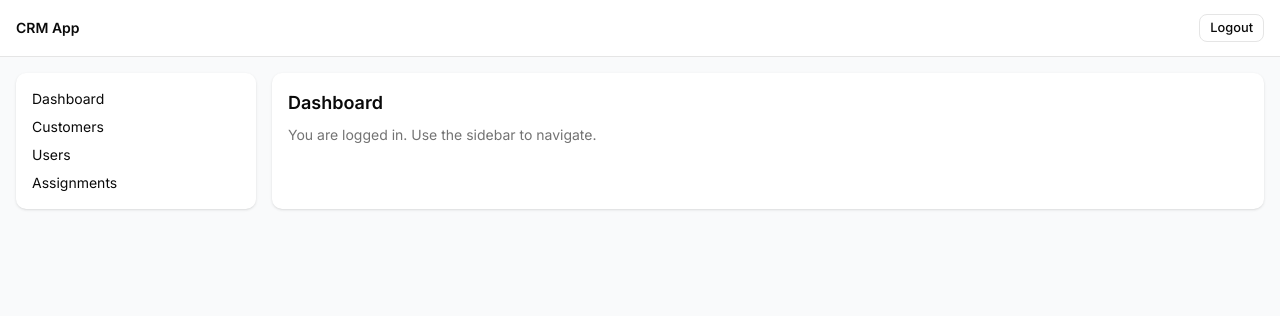
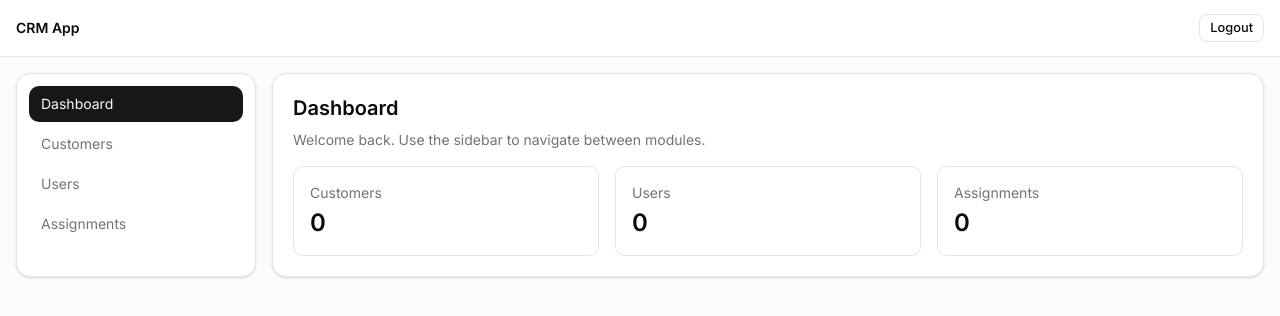
Before and after one commit to Afaqahmad1122/crm-app, a Next.js app in the folder frontend/: page /dashboard in a window 1280 px wide. Shown: the top 316 px of the page. Built offline with nearby package versions, Linux system fonts and the light colour scheme; no server answers.

Commit message:
Refactor authentication controller to remove cookie handling from registration; update dashboard layout and pages to enhance UI with new components for customers, users, and assignments. Adjust sidebar for navigation and modify registration redirection to login page.

```diff
--- /dev/null
+++ b/frontend/app/dashboard/assignments/page.tsx
@@ -0,0 +1,10 @@
+export default function AssignmentsPage() {
+  return (
+    <div className="space-y-2">
+      <h1 className="text-xl font-semibold">Assignments</h1>
+      <p className="text-sm text-muted-foreground">
+        This is the assignments page. You can track ownership and follow-ups here.
+      </p>
+    </div>
+  );
+}
--- /dev/null
+++ b/frontend/app/dashboard/customers/page.tsx
@@ -0,0 +1,10 @@
+export default function CustomersPage() {
+  return (
+    <div className="space-y-2">
+      <h1 className="text-xl font-semibold">Customers</h1>
+      <p className="text-sm text-muted-foreground">
+        This is the customers page. You can list and manage customers here.
+      </p>
+    </div>
+  );
+}
--- /dev/null
+++ b/frontend/app/dashboard/layout.tsx
@@ -0,0 +1,10 @@
+import type { ReactNode } from "react";
+import { Layout } from "@/components/layout/Layout";
+
+interface DashboardLayoutProps {
+  children: ReactNode;
+}
+
+export default function DashboardLayout({ children }: DashboardLayoutProps) {
+  return <Layout>{children}</Layout>;
+}
--- a/frontend/app/dashboard/page.tsx
+++ b/frontend/app/dashboard/page.tsx
@@ -1,14 +1,24 @@
-import { Layout } from "@/components/layout/Layout";
-
 export default function DashboardPage() {
   return (
-    <Layout>
-      <div className="space-y-2">
-        <h1 className="text-lg font-semibold">Dashboard</h1>
-        <p className="text-sm text-muted-foreground">
-          You are logged in. Use the sidebar to navigate.
-        </p>
+    <div className="space-y-2">
+      <h1 className="text-xl font-semibold">Dashboard</h1>
+      <p className="text-sm text-muted-foreground">
+        Welcome back. Use the sidebar to navigate between modules.
+      </p>
+      <div className="mt-4 grid gap-4 md:grid-cols-3">
+        <div className="rounded-lg border bg-card p-4">
+          <p className="text-sm text-muted-foreground">Customers</p>
+          <p className="mt-1 text-2xl font-semibold">0</p>
+        </div>
+        <div className="rounded-lg border bg-card p-4">
+          <p className="text-sm text-muted-foreground">Users</p>
+          <p className="mt-1 text-2xl font-semibold">0</p>
+        </div>
+        <div className="rounded-lg border bg-card p-4">
+          <p className="text-sm text-muted-foreground">Assignments</p>
+          <p className="mt-1 text-2xl font-semibold">0</p>
+        </div>
       </div>
-    </Layout>
+    </div>
   );
 }
--- /dev/null
+++ b/frontend/app/dashboard/users/page.tsx
@@ -0,0 +1,10 @@
+export default function UsersPage() {
+  return (
+    <div className="space-y-2">
+      <h1 className="text-xl font-semibold">Users</h1>
+      <p className="text-sm text-muted-foreground">
+        This is the users page. You can view team members and roles here.
+      </p>
+    </div>
+  );
+}
--- a/frontend/app/register/page.tsx
+++ b/frontend/app/register/page.tsx
@@ -31,7 +31,7 @@ export default function RegisterPage() {
     setIsLoading(true);
     try {
       await authApi.register({ name, organizationName, email, password });
-      router.replace("/dashboard");
+      router.replace("/login");
     } catch (err: unknown) {
       const message =
         typeof err === "object" && err !== null && "message" in err
--- a/frontend/components/layout/Layout.tsx
+++ b/frontend/components/layout/Layout.tsx
@@ -8,11 +8,13 @@ interface LayoutProps {
 
 export const Layout = ({ children }: LayoutProps) => {
   return (
-    <div className="min-h-screen bg-gray-50">
+    <div className="min-h-screen bg-muted/40">
       <Navbar />
       <div className="mx-auto flex max-w-7xl gap-4 p-4">
         <Sidebar />
-        <main className="flex-1 rounded-lg bg-white p-4 shadow-sm">{children}</main>
+        <main className="flex-1 rounded-xl border bg-white p-5 shadow-sm">
+          {children}
+        </main>
       </div>
     </div>
   );
--- a/frontend/components/layout/Sidebar.tsx
+++ b/frontend/components/layout/Sidebar.tsx
@@ -1,11 +1,42 @@
+ "use client";
+
+import Link from "next/link";
+import { usePathname } from "next/navigation";
+import { cn } from "@/lib/utils";
+
+const NAV_ITEMS = [
+  { label: "Dashboard", href: "/dashboard" },
+  { label: "Customers", href: "/dashboard/customers" },
+  { label: "Users", href: "/dashboard/users" },
+  { label: "Assignments", href: "/dashboard/assignments" },
+];
+
 export const Sidebar = () => {
+  const pathname = usePathname();
+
+  const isActive = (href: string) => {
+    if (href === "/dashboard") return pathname === href;
+    return pathname.startsWith(href);
+  };
+
   return (
-    <aside className="w-60 rounded-lg bg-white p-4 shadow-sm">
-      <ul className="space-y-2 text-sm">
-        <li>Dashboard</li>
-        <li>Customers</li>
-        <li>Users</li>
-        <li>Assignments</li>
+    <aside className="w-60 rounded-xl border bg-white p-3 shadow-sm">
+      <ul className="space-y-1 text-sm">
+        {NAV_ITEMS.map((item) => (
+          <li key={item.href}>
+            <Link
+              href={item.href}
+              className={cn(
+                "block rounded-lg px-3 py-2 transition-colors",
+                isActive(item.href)
+                  ? "bg-primary text-primary-foreground"
+                  : "text-muted-foreground hover:bg-muted hover:text-foreground",
+              )}
+            >
+              {item.label}
+            </Link>
+          </li>
+        ))}
       </ul>
     </aside>
   );
```
Also changed, not shown: 1 other file (tests, documents, lock files or other folders).
